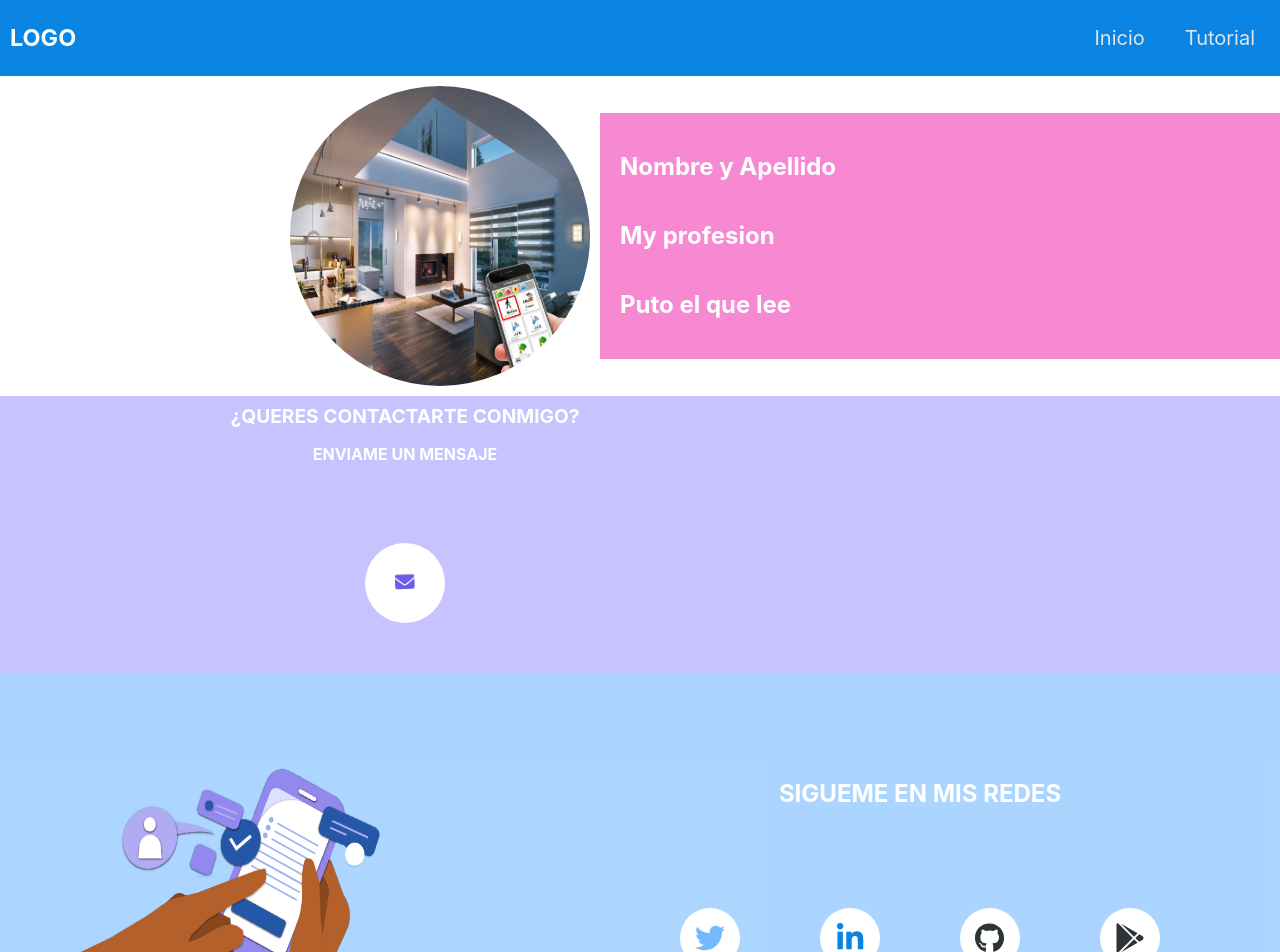
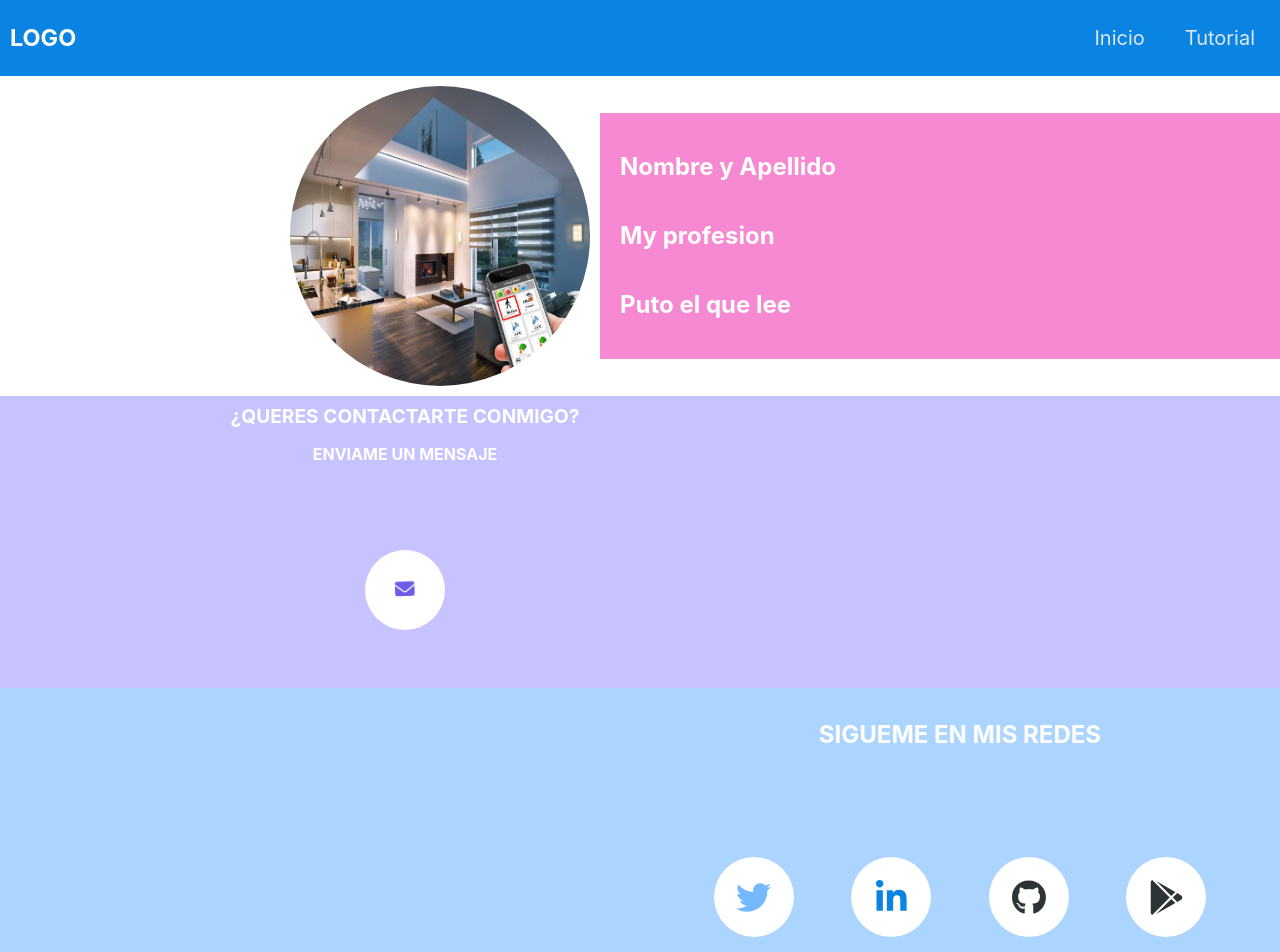
Before and after one commit to GonzaloAsencio/CodiGon, a React (Create React App) app: page /contact in a window 1280 px wide. Shown: the top 952 px of the page. Built offline with nearby package versions, Linux system fonts and the light colour scheme.

Commit message:
social-media-responsive

```diff
--- a/src/Components/Contact/Contact.jsx
+++ b/src/Components/Contact/Contact.jsx
@@ -1,5 +1,4 @@
 import React, { useEffect, useState } from 'react';
-import './Contact.css';
 import image from '../../assets/Image/Holder/614e5365a3d18.jpg';
 import paperFlyImage from '../../assets/Image/ContactMe/paperfly1.png';
 import paperFlyImage2 from '../../assets/Image/ContactMe/paperfly2.png';
@@ -9,6 +8,7 @@ import  handLeft from '../../assets/Image/SocialMedia/izq.png';
 import  completeHand from '../../assets/Image/SocialMedia/picComplete.png';
 import {faEnvelope,faEnvelopeOpen} from '@fortawesome/free-solid-svg-icons';
 import { faLinkedinIn, faTwitter, faGithub, faGooglePlay} from '@fortawesome/free-brands-svg-icons';
+import SM from '../SharedComponents/SocialMedia/index';
 import Header from '../SharedComponents/Header/Header';
 import Footer from '../SharedComponents/Footer';
 import Testeo from '../SharedComponents/Contact/index';
@@ -30,46 +30,7 @@ function Contact() {
         </div>
       </div>
       <Testeo/>
-      <div className='social-media'>
-        <div className='social-media-conteiner'>
-          <div className='social-media-image-conteiner'>
-            <img src={handImage} className='base-image' alt="" />
-            <img src={handLeft} className= 'second-image'alt="" />
-            <img src={completeHand} className= 'third-image'alt="" />
-          </div>
-          <div className='social-media-icons'>
-            <div className='social-media-text'>
-              <h2>SIGUEME EN MIS REDES</h2>
-            </div>
-            <div className='warpper'>
-              <div className='icon'>
-                <div className='toolTip'>Twitter</div>
-                <div className='social-icon-conteiner'>
-                    <FontAwesomeIcon className='iconn' icon={faTwitter}/>
-                </div>
-              </div>
-              <div className='icon'>
-                <div className='toolTip'>LinkedIn</div>
-                <div className='social-icon-conteiner'>
-                    <FontAwesomeIcon className='iconn' icon={faLinkedinIn}/>
-                </div>
-              </div>
-              <div className='icon'>
-                <div className='toolTip'>GitHub</div>
-                <div className='social-icon-conteiner'>
-                    <FontAwesomeIcon className='iconn' icon={faGithub}/>
-                </div>
-              </div>
-              <div className='icon'>
-                <div className='toolTip'>PlayStore</div>
-                <div className='social-icon-conteiner'>
-                    <FontAwesomeIcon className='iconn' icon={faGooglePlay }/>
-                </div>
-              </div>
-            </div>
-          </div>
-        </div>
-      </div>
+      <SM/>
     </div>
     <Footer/>
   </>
--- a/src/Components/SharedComponents/Contact/Contact.css
+++ b/src/Components/SharedComponents/Contact/Contact.css
@@ -102,6 +102,7 @@
 }
 .from-input-container{
     width: 100%;
+    padding-bottom: 10px;
 }
 .from-input{
     width: 100%;
@@ -220,6 +221,9 @@
     .contact-me{
         justify-content: space-evenly;
     }
+    .from-input{
+        height:1.8rem;
+    }
 
 }
 
--- /dev/null
+++ b/src/Components/SharedComponents/SocialMedia/SocialMedia.css
@@ -0,0 +1,237 @@
+@keyframes --Appear {
+    0% {opacity: 0;}
+    50% {opacity:0.5;}
+    100% {opacity:1;}
+}
+
+@keyframes --Hand {
+    from{
+        transform: translateX(-100px);
+    }
+    to {
+        transform: translateX(0);
+    }
+}
+
+@keyframes --InstaAppear{
+    0% {opacity: 0;}
+    80% {opacity: 0;}
+    100% {opacity:1;}
+}
+@keyframes --Jump{
+    0% {transform: translateY(0);}
+    50% {transform: translateY(-40px);}
+    100% {transform: translateY(0);}
+}
+
+.information-conteiner{
+    display: flex;
+    flex-direction: row;
+    justify-content: center;
+    align-items: center;
+    justify-content: flex-end;
+    margin-top: 10px;
+    margin-bottom: 10px;
+    width: 100%;
+    height: 100%;
+
+       /*CHECKEAR ESTO*/
+       animation-name: SlideInRight;
+       animation-duration:2s;
+       animation-timing-function:ease-in;
+       animation-delay:0s;
+       animation-iteration-count:1;
+       animation-direction:normal ;
+       animation-fill-mode:none ;
+
+}
+
+.circle-image{
+    width: 300px;
+    height: 300px;
+    border-radius: 100%;
+}
+
+.circle-image > img  {
+    width: 100%;
+    height: 100%;
+    border-radius: 100%;
+}
+
+.contact-text-cointainer{
+    display: flex;
+    flex-direction: column;
+    align-items: flex-start;
+    margin-left: 10px;
+    padding: 20px;
+    width: 50%;
+    background-color:  rgb(247, 136, 210);
+    color:white;
+}
+
+.social-media{
+    background-color: rgba(116, 185, 255, 0.6);
+    width: 100%;
+}
+
+.warpper{
+    display: inline-flex;
+}
+
+.warpper .icon {
+    display: flex;
+    flex-direction: column;
+    align-items: center;
+    position: relative;
+    justify-content:center;
+    margin: 0.8rem;
+    cursor: pointer;
+    animation:
+    --InstaAppear 1.4s linear,
+    --Jump 0.8s 1s;
+
+}
+
+.warpper > .icon:nth-child(1){
+    color: #74b9ff;
+}
+.warpper > .icon:nth-child(2){
+    color:#0984e3;
+}
+.warpper > .icon:nth-child(3){
+    color: #2d3436;
+}
+.warpper > .icon:nth-child(4){
+    color: #2d3436;
+}
+
+.warpper .icon .social-icon-conteiner{
+    display: flex;
+    justify-content: center;
+    position: relative;
+    align-items: center;
+    text-align: center;
+    z-index: 2;
+    height: 50px;
+    width: 50px;
+    background-color: #FFF;
+    border-radius: 50%;
+}
+
+.warpper .icon .social-icon-conteiner .iconn{
+    font-size: 25px;
+}
+
+.warpper .icon .toolTip{
+    position: absolute;
+    top:-70px;
+    background-color: #FFF;
+    font-size: 15px;
+    padding:8px 16px;
+    border-radius: 25px;
+    opacity: 0;
+    pointer-events: none;
+    transition: all 0.4s cubic-bezier(0.68,-0.55,0.265,1.55);
+}
+
+.warpper .icon:hover .toolTip{
+ opacity: 1;
+ pointer-events: auto;
+
+}
+
+.warpper .icon .toolTip::before {
+    position: absolute;
+    content :"";
+    height: 15px;
+    width: 15px;
+    background-color: white;
+    bottom: -8px;
+    left: 50%;
+    transform: translateX(-50%) rotate(45deg);
+
+}
+
+/*SOCIAL MEDIA IMAGE*/
+.social-media-image-conteiner{
+    animation-name: --Appear;
+    animation-duration: 3s;
+    animation-timing-function: linear;
+    display: none;
+    margin-left: 150px;
+}
+
+.social-media-image-conteiner > img{
+    width: 400px;
+    height: 250px;
+}
+
+.sm-base-image{
+    position: relative;
+}
+.sm-second-image {
+    position: absolute;
+    animation-name:--Hand;
+    animation-duration: 0.9s;
+}
+
+.sm-third-image{
+    position: absolute;
+    animation-name:--InstaAppear;
+    animation-duration: 1s;
+}
+
+.social-media-conteiner{
+    display: flex;
+    flex-direction: row;
+    justify-content: space-around;
+    align-items: center;
+    width: 100%;
+    height: 100%;
+}
+.social-media-text > h2{
+    color: white;
+    padding-top: 2rem;
+    padding-bottom:5rem;
+    margin: 0px;
+}
+.social-media-icons{
+    display: flex;
+    flex-direction: column;
+    align-items: center;
+}
+
+@media screen and (min-width: 720px) {
+    .warpper .icon .social-icon-conteiner{
+        height: 80px;
+        width: 80px;
+    }
+    .warpper .icon .social-icon-conteiner .iconn{
+        font-size: 35px;
+    }
+    .warpper .icon .toolTip{
+        padding:10px 18px;
+    }
+    .warpper .icon {
+        margin: 1.8rem;
+    }
+    .warpper .icon .toolTip{
+        font-size: 18px;
+        padding:10px 18px;
+    }
+}
+
+@media screen and (min-width: 1140px) {
+    .social-media-image-conteiner{
+        display: flex;
+    }
+
+}
+
+@media screen and (min-width: 1920px) {
+    .social-media-image-conteiner{
+        display: flex;
+        margin-left:220px;
+    }
+
+}
--- /dev/null
+++ b/src/Components/SharedComponents/SocialMedia/index.js
@@ -0,0 +1,55 @@
+import React from 'react';
+import './SocialMedia.css';
+import { FontAwesomeIcon } from '@fortawesome/react-fontawesome';
+import  handImage from '../../../assets/Image/SocialMedia/hand.png';
+import  handLeft from '../../../assets/Image/SocialMedia/izq.png';
+import  completeHand from '../../../assets/Image/SocialMedia/picComplete.png';
+
+import { faLinkedinIn, faTwitter, faGithub, faGooglePlay} from '@fortawesome/free-brands-svg-icons';
+
+
+function SocialMedia() {
+    return (
+    <div className='social-media'>
+        <div className='social-media-conteiner'>
+            <div className='social-media-image-conteiner'>
+              <img src={handImage} className='sm-base-image' alt="" />
+              <img src={handLeft} className= 'sm-second-image'alt="" />
+              <img src={completeHand} className= 'sm-third-image'alt="" />
+            </div>
+            <div className='social-media-icons'>
+              <div className='social-media-text'>
+                <h2>SIGUEME EN MIS REDES</h2>
+              </div>
+              <div className='warpper'>
+                <div className='icon'>
+                  <div className='toolTip'>Twitter</div>
+                  <div className='social-icon-conteiner'>
+                      <FontAwesomeIcon className='iconn' icon={faTwitter}/>
+                  </div>
+                </div>
+                <div className='icon'>
+                  <div className='toolTip'>LinkedIn</div>
+                  <div className='social-icon-conteiner'>
+                      <FontAwesomeIcon className='iconn' icon={faLinkedinIn}/>
+                  </div>
+                </div>
+                <div className='icon'>
+                  <div className='toolTip'>GitHub</div>
+                  <div className='social-icon-conteiner'>
+                      <FontAwesomeIcon className='iconn' icon={faGithub}/>
+                  </div>
+                </div>
+                <div className='icon'>
+                  <div className='toolTip'>PlayStore</div>
+                  <div className='social-icon-conteiner'>
+                      <FontAwesomeIcon className='iconn' icon={faGooglePlay }/>
+                  </div>
+                </div>
+              </div>
+            </div>
+          </div>
+        </div>
+    );
+}
+export default SocialMedia;
```
